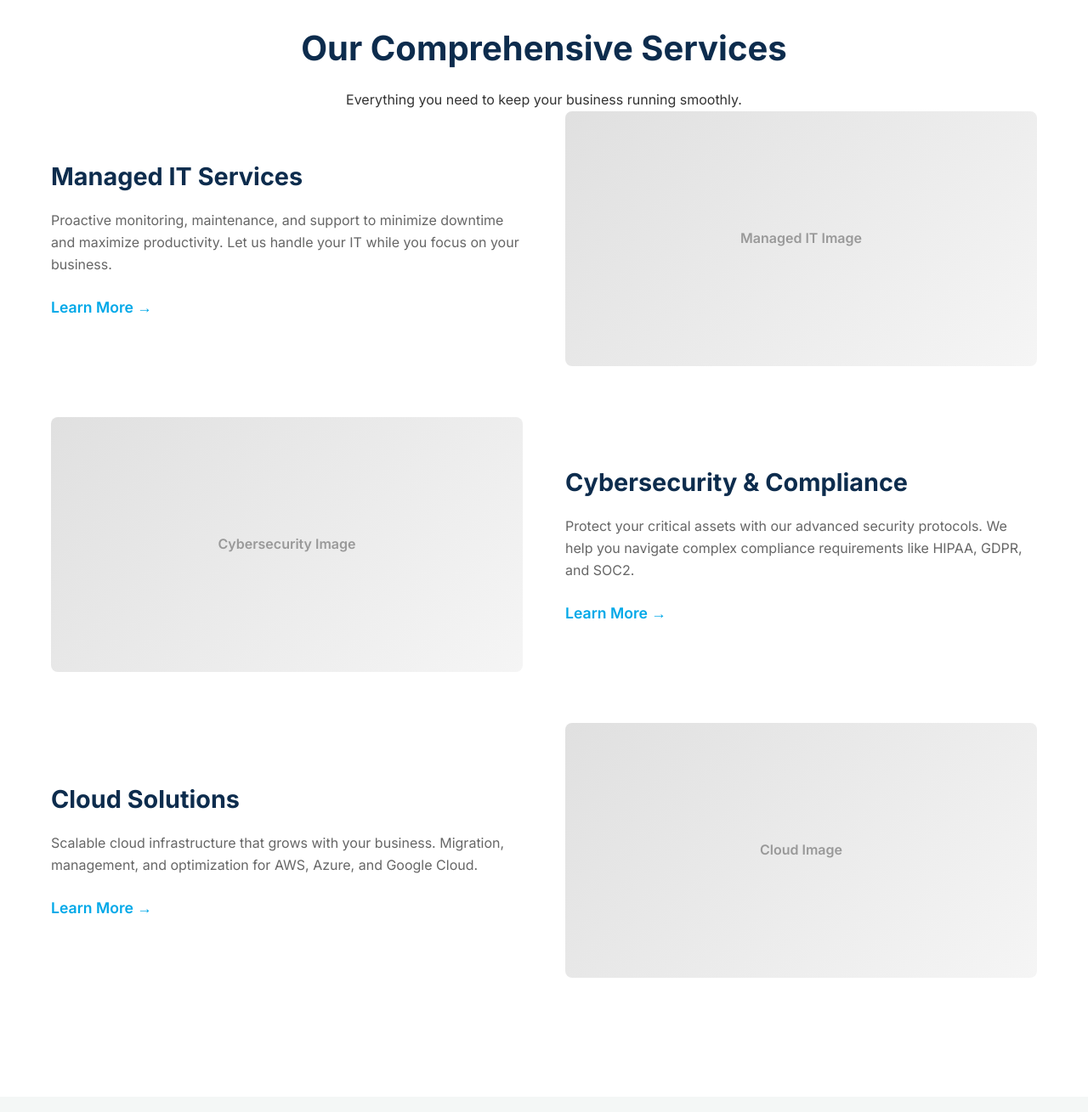
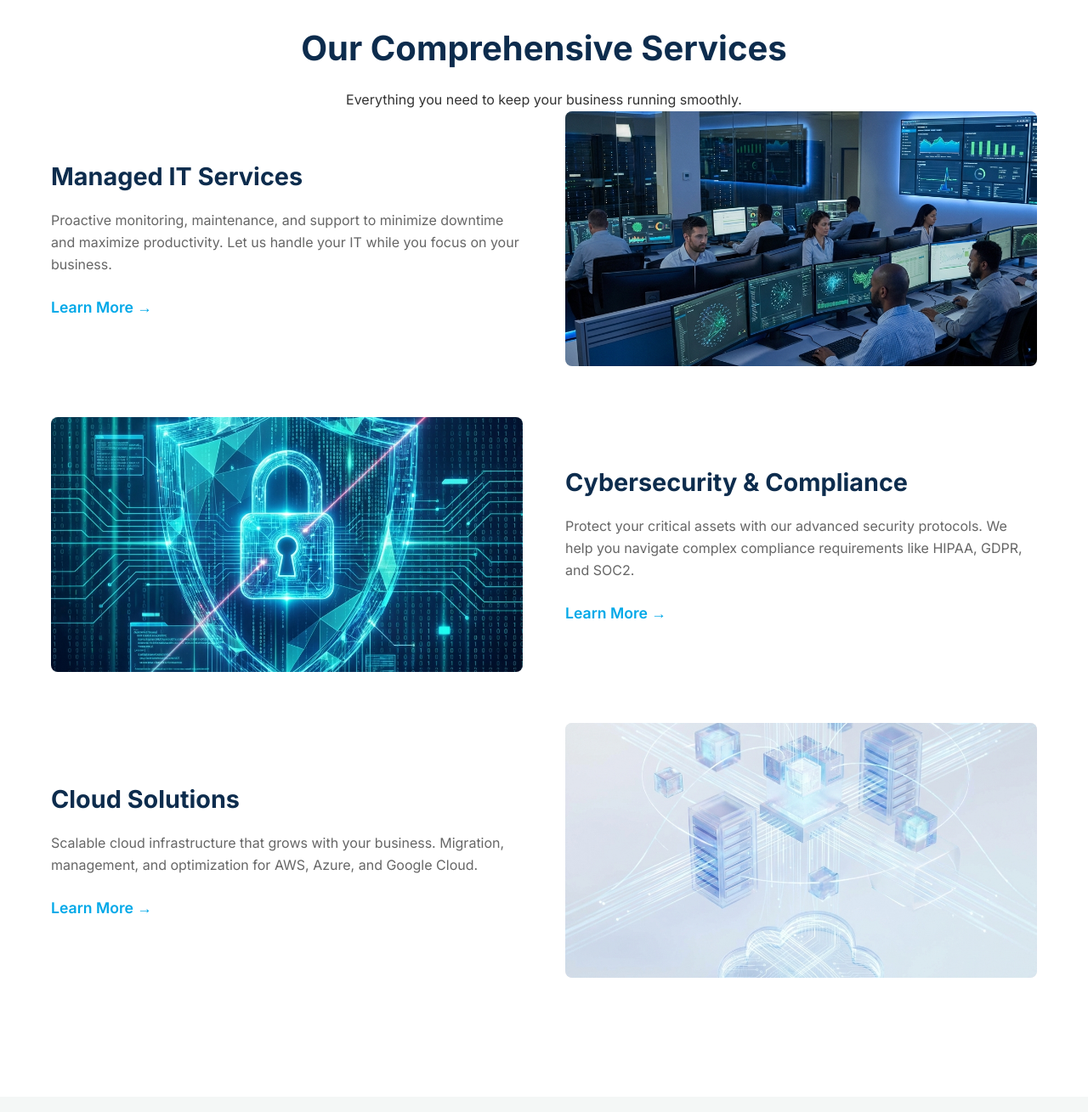
Before and after one commit to verterxis/WEBEREST-SOLUTIONS, a plain HTML site: page index.html in a window 1280 px wide. Shown: the part 1391-2700 px from the top of the page at 85% size. Drawn offline with Linux system fonts and the light colour scheme.

Commit message:
Refine logo size and add service images

```diff
--- a/css/style.css
+++ b/css/style.css
@@ -16,7 +16,7 @@
     --font-primary: 'Inter', sans-serif;
     --transition: all 0.3s ease;
     --container-width: 1200px;
-    --header-height: 80px;
+    --header-height: 120px;
     --z-header: 1000;
     --z-modal: 2000;
 }
--- a/index.html
+++ b/index.html
@@ -22,7 +22,9 @@
     <!-- Header -->
     <header class="header" id="header">
         <div class="container header-container">
-            <a href="#" class="logo">IT Solutions</a>
+            <a href="#" class="logo">
+                <img src="images/logo.png" alt="IT Solutions" style="height: 90px;">
+            </a>
 
             <nav class="nav">
                 <ul class="nav-list">
@@ -101,8 +103,8 @@
                         Let us handle your IT while you focus on your business.</p>
                     <a href="#contact" class="link-arrow">Learn More &rarr;</a>
                 </div>
-                <div class="service-image placeholder-img">
-                    <span>Managed IT Image</span>
+                <div class="service-image">
+                    <img src="images/managed_it.png" alt="Managed IT Services">
                 </div>
             </div>
 
@@ -113,8 +115,8 @@
                         compliance requirements like HIPAA, GDPR, and SOC2.</p>
                     <a href="#contact" class="link-arrow">Learn More &rarr;</a>
                 </div>
-                <div class="service-image placeholder-img">
-                    <span>Cybersecurity Image</span>
+                <div class="service-image">
+                    <img src="images/cybersecurity.png" alt="Cybersecurity">
                 </div>
             </div>
 
@@ -125,8 +127,8 @@
                         optimization for AWS, Azure, and Google Cloud.</p>
                     <a href="#contact" class="link-arrow">Learn More &rarr;</a>
                 </div>
-                <div class="service-image placeholder-img">
-                    <span>Cloud Image</span>
+                <div class="service-image">
+                    <img src="images/cloud.png" alt="Cloud Solutions">
                 </div>
             </div>
         </div>
```
Also changed, not shown: image_assets/1.png (added), image_assets/3.png (added), images/cloud.png (added), images/cybersecurity.png (added), images/logo.png (added), images/managed_it.png (added), logo/Gemini_Generated_Image_g7i89kg7i89kg7i8.png (added), 1 other file.
